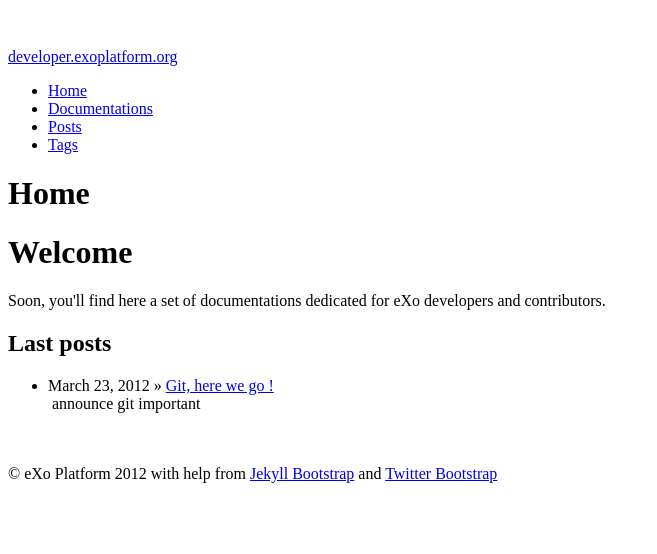
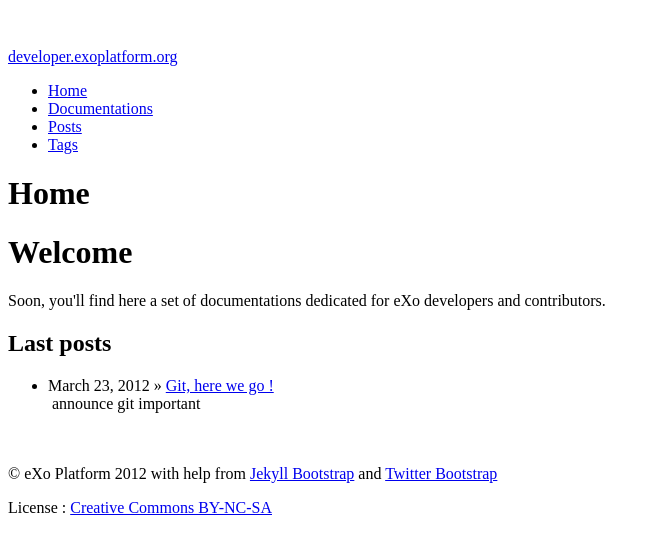
Before and after one commit to exoplatform/developer.exoplatform.org, a Jekyll site: the page built from index.html, in a window 1280 px wide. Shown: the top 554 px of the page, without its empty margins (0-657 px from the left). Built offline with Jekyll 4.4.1, drawn with Linux system fonts in a browser that asks for light colours; nearby versions of some CDN libraries; Markdown is read by kramdown in place of the engine named in the settings.

Commit message:
SWF-1856 : Add license in footer

```diff
--- a/_includes/themes/eXo/default.html
+++ b/_includes/themes/eXo/default.html
@@ -68,6 +68,7 @@
           with help from <a href="http://jekyllbootstrap.com" target="_blank" title="The Definitive Jekyll Blogging Framework">Jekyll Bootstrap</a>
           and <a href="http://twitter.github.com/bootstrap/" target="_blank">Twitter Bootstrap</a>
         </p>
+        <p>License : <a href="http://creativecommons.org/licenses/by-nc-sa/3.0/">Creative Commons BY-NC-SA</a></p>
       </footer>
 
     </div> <!-- /container -->
```
